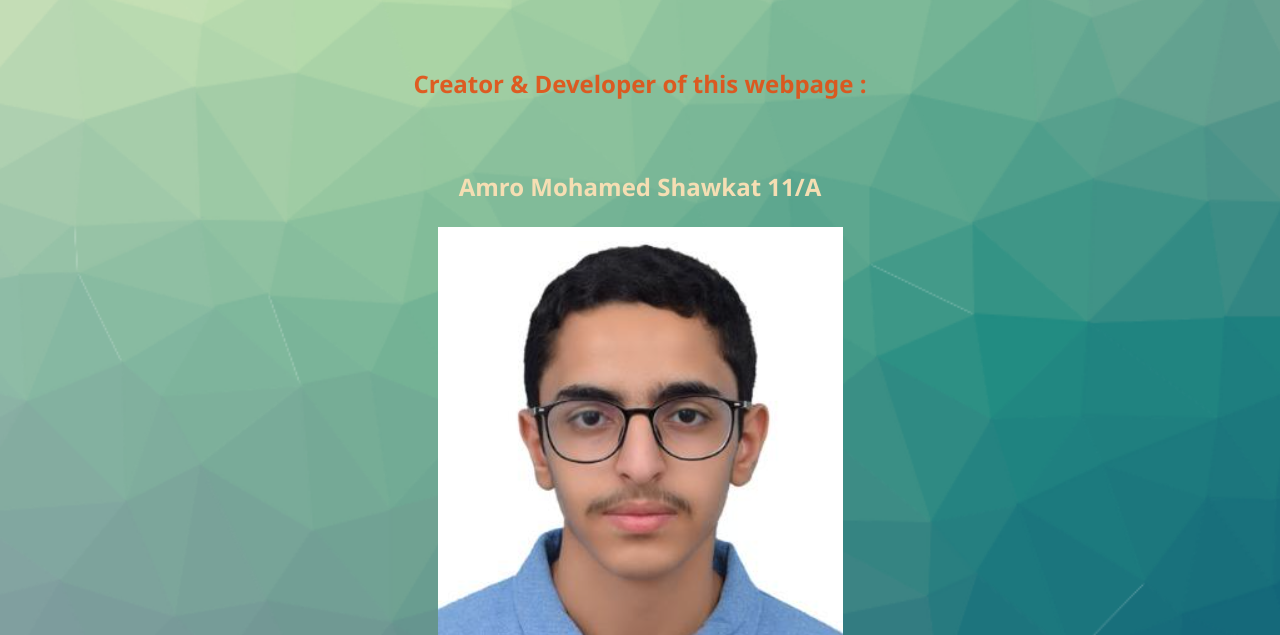
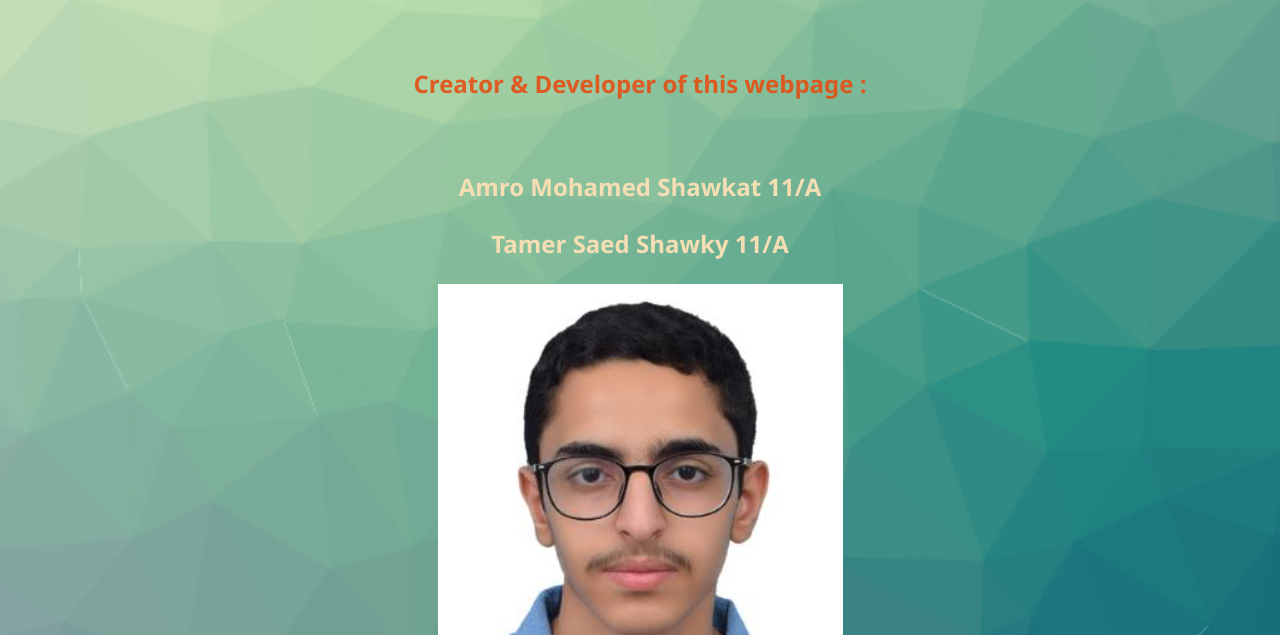
Before and after one commit to amr-tamer/amr-tamer.github.io, a plain HTML site: page Credits.html in a window 1280 px wide. Shown: the part 165-800 px from the top of the page. Drawn offline with Linux system fonts and the light colour scheme.

Commit message:
i put ur name

```diff
--- a/Credits.html
+++ b/Credits.html
@@ -47,6 +47,7 @@ div {
             <h2><p style="text-align: center; color: rgba(228, 78, 19, 0.897);">Creator & Developer of this webpage :</p></h2>
             <br>
             <h2><p style="text-align: center; color: wheat;">Amro Mohamed Shawkat 11/A</p></h2>
+            <h2><p style="text-align: center; color: wheat;">Tamer Saed Shawky 11/A</p></h2>
             <p style="text-align: center;"><img src= "amr's personal photo.png" height ="497"></p>
             <br>
             <h2><p style="text-align: center;">|| <a href=  "index.html" style="color:rgba(23, 230, 220, 0.774); text-decoration: none" > HTML & CSS: What are they ?</a>|<a href="HTML & CSS (Similarities & Differences).html"style="color:rgba(23, 230, 220, 0.774); text-decoration: none" >HTML & CSS : Similarities & Differences</a> ||</p></p></h2>
```
